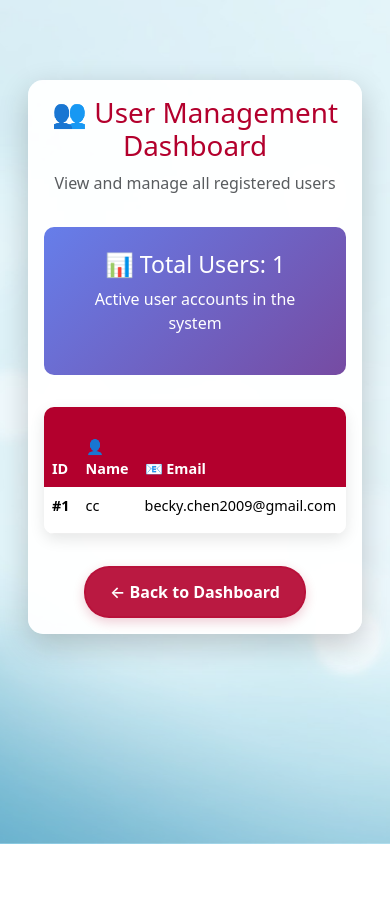
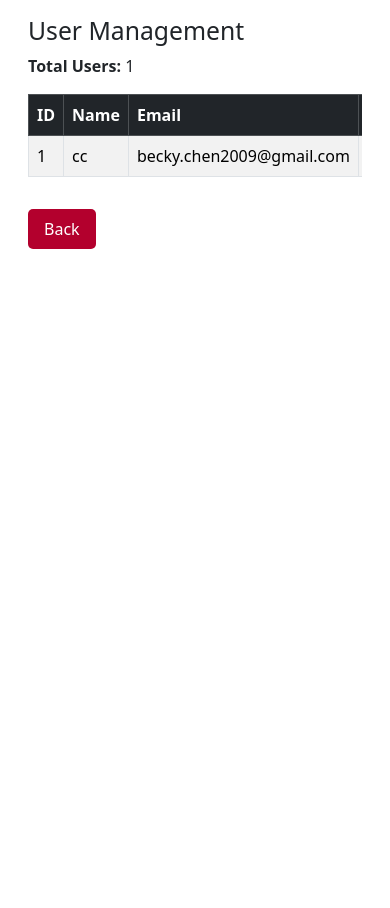
Before and after one commit to BB-wq787/Recruitment, a Flask app: page /admin/users in a window 390 px wide. After the commit the page ends 249 px from the top, so only its background shows below. Run offline with Flask 3, Linux system fonts and the light colour scheme; a user stored in the database is signed in; data comes from the database, SQL or seed files in the repository; some libraries are stand-ins or nearby versions.

Commit message:
Simplify admin user management page
- Removed complex styling and background effects
- Simplified to clean Bootstrap table only
- Improved mobile responsiveness with table-responsive wrapper
- Removed unnecessary visual elements for better readability
- Clean, minimal design focused on data display

```diff
--- a/templates/admin_users.html
+++ b/templates/admin_users.html
@@ -3,189 +3,53 @@
 <head>
     <meta charset="UTF-8">
     <meta name="viewport" content="width=device-width, initial-scale=1">
-    <title>Admin - User Management</title>
+    <title>Admin - Users</title>
     <link href="https://cdn.jsdelivr.net/npm/bootstrap@5.3.3/dist/css/bootstrap.min.css" rel="stylesheet">
     <style>
-        /* Background overlay */
-        html, body {
-            background: transparent;
-            min-height: 100vh;
-            padding: 2rem 0;
-        }
-
-        body::before {
-            content: '';
-            position: fixed;
-            top: 0;
-            left: 0;
-            width: 100%;
-            height: 100%;
-            background-image: url("{{ url_for('static', filename='bk.jpg') }}");
-            background-size: cover;
-            background-position: center;
-            background-attachment: fixed;
-            background-repeat: no-repeat;
-            z-index: -1;
-            opacity: 0.7;
-        }
-
-        .admin-container {
-            max-width: 1200px;
-            margin: 0 auto;
-            padding: 2rem;
-            background: rgba(255, 255, 255, 0.95);
-            border-radius: 15px;
-            box-shadow: 0 10px 30px rgba(0, 0, 0, 0.2);
-        }
-
-        .admin-header {
-            text-align: center;
-            margin-bottom: 2rem;
-            color: #B3002D;
-        }
-
-        .stats-card {
-            background: linear-gradient(135deg, #667eea 0%, #764ba2 100%);
-            color: white;
-            border-radius: 10px;
-            padding: 1.5rem;
-            margin-bottom: 2rem;
-            text-align: center;
-        }
-
-        .user-table {
-            background: white;
-            border-radius: 10px;
-            overflow: hidden;
-            box-shadow: 0 5px 15px rgba(0, 0, 0, 0.1);
-        }
-
-        .user-table th {
+        body { padding: 1rem; }
+        .table-responsive { margin-top: 1rem; }
+        .back-btn {
+            display: inline-block;
+            margin-top: 1rem;
+            padding: 0.5rem 1rem;
             background: #B3002D;
             color: white;
-            font-weight: 600;
-            border: none;
-            padding: 1rem;
-        }
-
-        .user-table td {
-            padding: 0.8rem 1rem;
-            border-bottom: 1px solid #eee;
-        }
-
-        .user-table tbody tr:hover {
-            background-color: #f8f9fa;
-        }
-
-        .stamps-display {
-            display: inline-block;
-            padding: 0.3rem 0.6rem;
-            background: #e3f2fd;
-            color: #1565c0;
-            border-radius: 20px;
-            font-size: 0.85rem;
-            font-weight: 500;
-        }
-
-        .stamps-display:empty::after {
-            content: "None";
-            color: #666;
-        }
-
-        .back-btn {
-            display: inline-block;
-            margin: 2rem auto 0;
-            padding: 0.75rem 1.5rem;
-            background: rgba(179, 0, 45, 0.9);
-            border: 2px solid rgba(179, 0, 45, 0.3);
-            border-radius: 25px;
-            color: white;
-            font-size: 1rem;
-            font-weight: 600;
             text-decoration: none;
-            transition: all 0.3s ease;
-            box-shadow: 0 4px 12px rgba(179, 0, 45, 0.2);
-        }
-
-        .back-btn:hover {
-            background: rgba(179, 0, 45, 1);
-            border-color: #B3002D;
-            color: white;
-            transform: translateY(-2px);
-            box-shadow: 0 6px 16px rgba(179, 0, 45, 0.3);
-        }
-
-        @media (max-width: 768px) {
-            .admin-container {
-                margin: 1rem;
-                padding: 1rem;
-            }
-
-            .user-table {
-                font-size: 0.9rem;
-            }
-
-            .user-table th,
-            .user-table td {
-                padding: 0.5rem;
-            }
+            border-radius: 5px;
         }
     </style>
 </head>
 <body>
-    <div class="container-fluid">
-        <div class="admin-container">
-            <!-- Header -->
-            <div class="admin-header">
-                <h1>👥 User Management Dashboard</h1>
-                <p class="text-muted">View and manage all registered users</p>
-            </div>
+    <div class="container">
+        <h2>User Management</h2>
+        <p><strong>Total Users:</strong> {{ users|length }}</p>
 
-            <!-- Statistics -->
-            <div class="stats-card">
-                <h3>📊 Total Users: {{ users|length }}</h3>
-                <p>Active user accounts in the system</p>
-            </div>
-
-            <!-- User Table -->
-            <div class="user-table">
-                <table class="table table-hover mb-0">
-                    <thead>
+        <div class="table-responsive">
+            <table class="table table-striped table-bordered">
+                <thead class="table-dark">
                     <tr>
                         <th>ID</th>
-                            <th>👤 Name</th>
-                            <th>📧 Email</th>
-                            <th>📱 Phone</th>
-                            <th>🏷️ Stamps Collected</th>
+                        <th>Name</th>
+                        <th>Email</th>
+                        <th>Phone</th>
+                        <th>Stamps</th>
                     </tr>
                 </thead>
                 <tbody>
                     {% for user in users %}
                     <tr>
-                            <td><strong>#{{ user.id }}</strong></td>
+                        <td>{{ user.id }}</td>
                         <td>{{ user.name }}</td>
                         <td>{{ user.email }}</td>
                         <td>{{ user.phone or 'N/A' }}</td>
-                            <td>
-                                {% if user.stamps %}
-                                    <span class="stamps-display">{{ user.stamps }}</span>
-                                {% else %}
-                                    <span class="stamps-display"></span>
-                                {% endif %}
-                            </td>
+                        <td>{{ user.stamps or 'None' }}</td>
                     </tr>
                     {% endfor %}
                 </tbody>
             </table>
         </div>
 
-            <!-- Back Button -->
-            <div class="text-center">
-                <a href="{{ url_for('welcome') }}" class="back-btn">← Back to Dashboard</a>
+        <a href="{{ url_for('welcome') }}" class="back-btn">Back</a>
     </div>
-        </div>
-    </div>
-
-    <script src="https://cdn.jsdelivr.net/npm/bootstrap@5.3.3/dist/js/bootstrap.bundle.min.js"></script>
 </body>
 </html>
```
Lines whose indentation alone changed are shown as unchanged.
